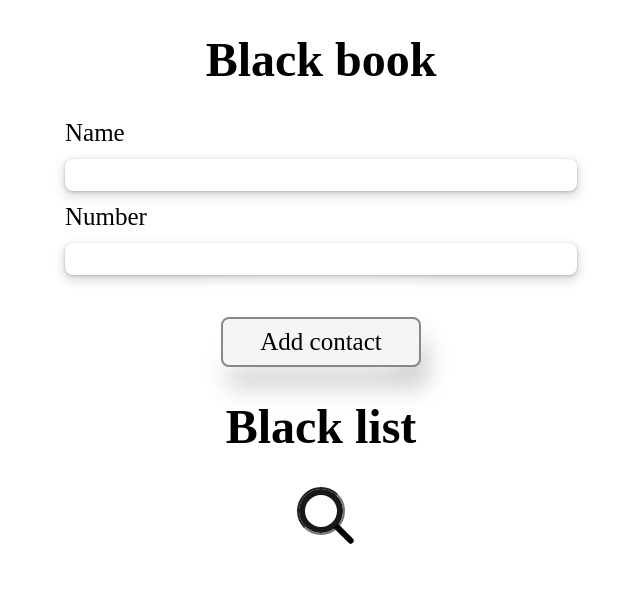
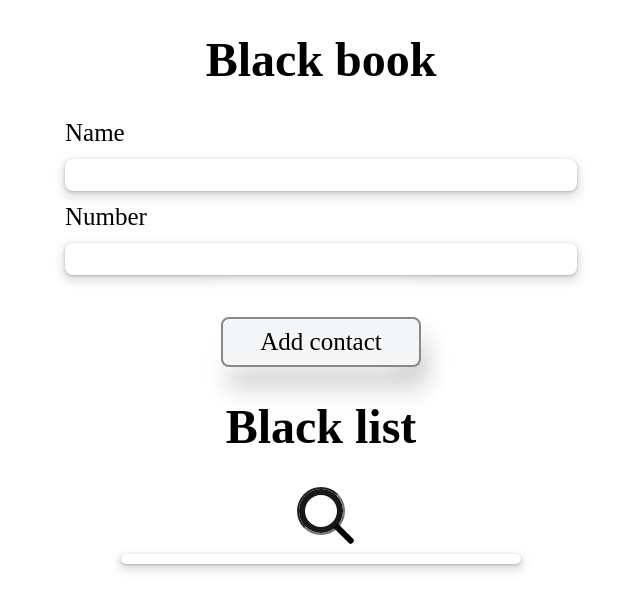
Before and after one commit to myroslav111/goit-react-hw-02-phonebook, a React (Create React App) app: page / in a window 1280 px wide. Shown: the top 610 px of the page, without its empty margins (319-959 px from the left). Built offline with nearby package versions, Linux system fonts and the light colour scheme; a web font is replaced by a local one.

Commit message:
add styles

```diff
--- a/src/components/ContainerContact/ContainerContact.jsx
+++ b/src/components/ContainerContact/ContainerContact.jsx
@@ -1,11 +1,11 @@
 import React from 'react';
-import { ListWraper } from './ContainerContact.styled';
+import { ListWraper, BoxList } from './ContainerContact.styled';
 import ListContactItem from './ListContactItem';
 import PropTypes from 'prop-types';
 
 const ContainerContact = ({ arrContacts, onDeleteContact }) => {
   return (
-    <div>
+    <BoxList>
       <ListWraper>
         {arrContacts.map(contact => (
           <ListContactItem
@@ -15,7 +15,7 @@ const ContainerContact = ({ arrContacts, onDeleteContact }) => {
           />
         ))}
       </ListWraper>
-    </div>
+    </BoxList>
   );
 };
 
--- a/src/components/ContainerContact/ContainerContact.styled.jsx
+++ b/src/components/ContainerContact/ContainerContact.styled.jsx
@@ -2,6 +2,8 @@ import styled from '@emotion/styled';
 
 export const ListWraper = styled.ul`
   padding-left: 0;
+  margin: 0;
+
   display: flex;
   flex-direction: column;
   align-items: flex-start;
@@ -12,3 +14,10 @@ export const ListWraper = styled.ul`
     }
   }
 `;
+
+export const BoxList = styled.div`
+  margin: 10px 0;
+  border-radius: 8px;
+  box-shadow: 0 1px 3px 0 rgb(60 64 67 / 30%), 0 4px 8px 3px rgb(60 64 67 / 15%);
+  padding: 5px;
+`;
--- a/src/index.css
+++ b/src/index.css
@@ -10,6 +10,9 @@ body {
   -moz-osx-font-smoothing: grayscale;
 
   background: white;
+  /* background-image: url('https://c7.alamy.com/comp/W2B2R6/vintage-antique-black-rotary-dial-telephone-standing-on-stack-of-phone-books-and-wooden-table-W2B2R6.jpg');
+  background-repeat: no-repeat;
+  background-size: cover; */
 }
 
 code {
```
